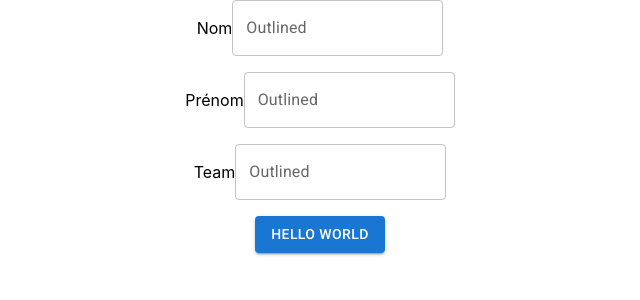
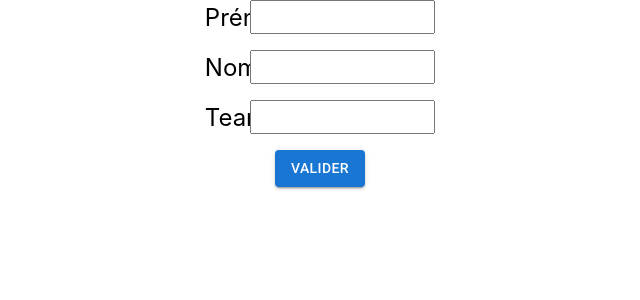
Before and after one commit to killmat21/lunchoo, a React (Create React App) app in the folder frontend/: page / in a window 1280 px wide. Shown: the top 300 px of the page, without its empty margins (320-960 px from the left). Built offline with nearby package versions, Linux system fonts and the light colour scheme.

Commit message:
should be done

```diff
--- a/frontend/src/Inscription.css
+++ b/frontend/src/Inscription.css
@@ -1,4 +1,4 @@
-.Inscription {
+.inscription {
     display: flex;
     flex-direction: column;
     align-items: center;
--- a/frontend/src/Inscription.js
+++ b/frontend/src/Inscription.js
@@ -1,20 +1,34 @@
 import './Inscription.css';
 import Button from '@mui/material/Button';
 import TextInput from "./TextInput";
+import {useState} from "react";
 
 const Inscription = () => {
+    const [firstName, setFirstName] = useState("");
+    const [lastName, setLastName] = useState("");
+    const [team, setTeam] = useState("");
+    const onButtonClick = () => {
+        console.log(firstName, lastName, team)
+    }
+
     return (
-        <div className="Inscription">
+        <div className="inscription">
+            <TextInput
+                label={"Prénom"}
+                value={firstName}
+                setValue={setFirstName}
+            />
             <TextInput
                 label={"Nom"}
-            />
-            <TextInput
-                label={"Prénom"}
+                value={lastName}
+                setValue={setLastName}
             />
             <TextInput
                 label={"Team"}
+                value={team}
+                setValue={setTeam}
             />
-            <Button variant="contained">Hello World</Button>
+            <Button variant="contained" onClick={onButtonClick}>Valider</Button>
         </div>
     );
 }
--- a/frontend/src/TextInput.css
+++ b/frontend/src/TextInput.css
@@ -1,5 +1,17 @@
-.TextInput {
+.text-input {
     display: flex;
     align-items: center;
     margin-bottom: 16px;
+    width: 18%;
+    justify-content: space-between;
 }
+
+.input-margin {
+    margin-left: 16px;
+    height: 28px;
+}
+
+.label-text-input {
+    width: 25px;
+    font-size: 24px;
+}
--- a/frontend/src/TextInput.js
+++ b/frontend/src/TextInput.js
@@ -1,12 +1,18 @@
 import './TextInput.css';
-import TextField from '@mui/material/TextField';
+const TextInput = ({label, value, setValue}) => {
 
-const TextInput = ({label}) => {
+
     return (
-        <div className="TextInput">
-            {label}
-            <TextField id="outlined-basic" label="Outlined" variant="outlined" />
-        </div>
+        <form className="text-input">
+            <label className="label-text-input">{label}:
+
+            </label>
+            <input className="input-margin"
+                    type="text"
+                    value={value}
+                    onChange={(e) => setValue(e.target.value)}
+                />
+        </form>
     );
 }
 
```
